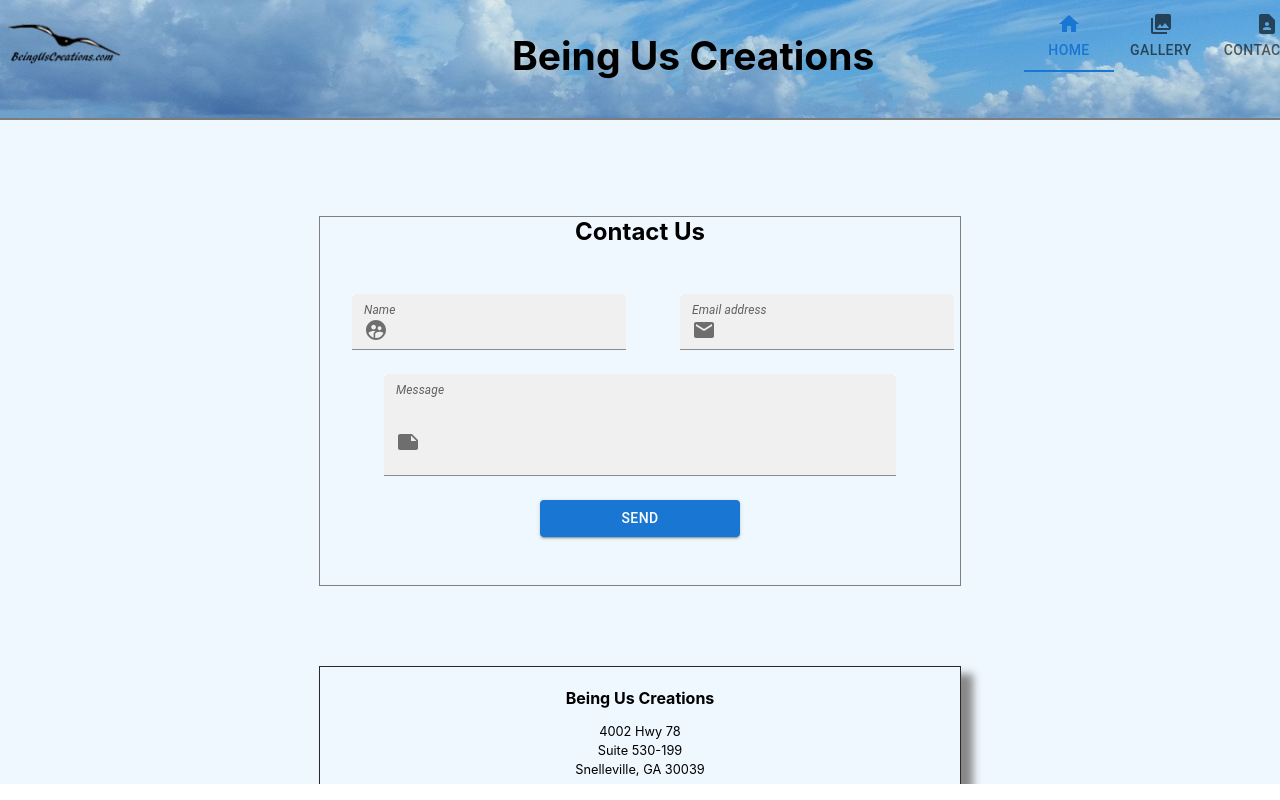
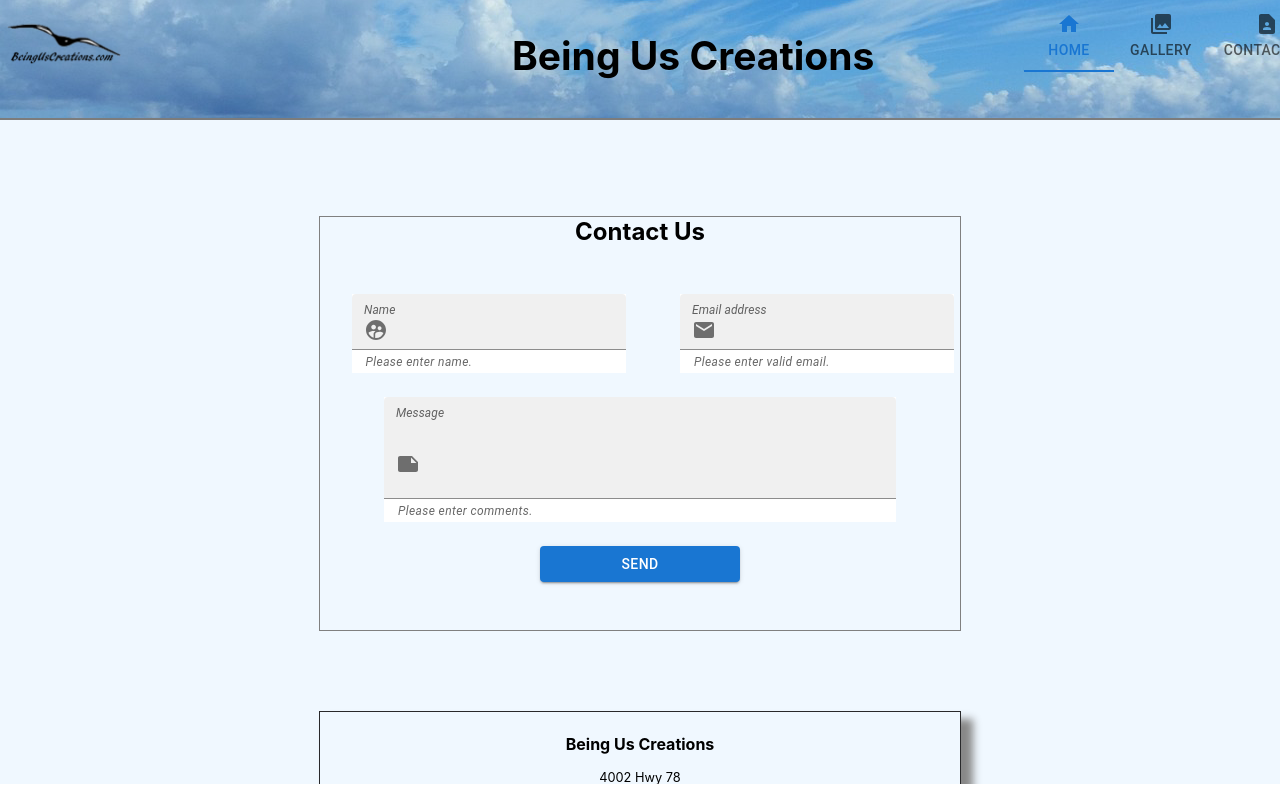
Before and after one commit to speights11/buscv2, a React (Create React App) app: page /contact in a window 1280 px wide. Built offline with nearby package versions, Linux system fonts and the light colour scheme; what aws-amplify would draw is missing.

Commit message:
Add validations

```diff
--- a/src/pages/Contact/Contact.jsx
+++ b/src/pages/Contact/Contact.jsx
@@ -8,16 +8,41 @@ import NoteIcon from "@mui/icons-material/Note";
 import SupervisedUserCircleIcon from "@mui/icons-material/SupervisedUserCircle";
 import "App.css";
 
+const errCheck = 0x0000;
+const nameErr = 0x0001;
+const emailErr = 0x0010;
+const messageErr = 0x0100;
+
 const Contact = () => {
   const [name, setName] = useState("");
   const [email, setEmail] = useState("");
   const [message, setMessage] = useState("");
   const [complete, setComplete] = useState(false);
+  const [errorState, setErrorState] = useState(errCheck);
 
   const handleSubmit = () => {
-    callAwsEmailSvc("contact", name, email, message).then(() =>
-      setComplete(true),
-    );
+    setErrorState(errCheck);
+    let tstVal = 0x0000;
+
+    if (!name || name.length <= 0) {
+      tstVal = tstVal | nameErr;
+    }
+
+    if (!/^[A-Z0-9._%+-]+@[A-Z0-9.-]+\.[A-Z]{2,4}$/i.test(email)) {
+      tstVal = tstVal | emailErr;
+    }
+
+    if (!message || message.length <= 0) {
+      tstVal = tstVal | messageErr;
+    }
+
+    if (tstVal > errCheck) {
+      setErrorState(tstVal);
+    } else {
+      callAwsEmailSvc("contact", name, email, message).then(() =>
+        setComplete(true),
+      );
+    }
   };
 
   return (
@@ -28,6 +53,9 @@ const Contact = () => {
           <div className="form-row">
             <FormControl>
               <TextField
+                error={errorState & nameErr}
+                helperText="Please enter name."
+                id="nameFld"
                 sx={{ m: 1, minWidth: "20vw", background: "#ffffff" }}
                 label="Name"
                 variant="filled"
@@ -44,6 +72,9 @@ const Contact = () => {
 
             <FormControl>
               <TextField
+                error={errorState & emailErr}
+                helperText="Please enter valid email."
+                id="emailFld"
                 sx={{ m: 1, minWidth: "20vw", background: "#ffffff" }}
                 label="Email address"
                 variant="filled"
@@ -61,6 +92,9 @@ const Contact = () => {
 
           <FormControl>
             <TextField
+              error={errorState & messageErr}
+              helperText="Please enter comments."
+              id="messageFld"
               sx={{ m: 1, minWidth: "40vw", background: "#ffffff" }}
               multiline
               minRows={3}
--- a/src/pages/Home/Home.jsx
+++ b/src/pages/Home/Home.jsx
@@ -13,12 +13,19 @@ import { callAwsEmailSvc } from "components/EmailService";
 import gina from "assets/images/gina2.png";
 import "App.css";
 
+const errCheck = 0x0000;
+const nameErr = 0x0001;
+const emailErr = 0x0010;
+const messageErr = 0x0100;
+
 const Home = () => {
   const [source, setSource] = useState("");
   const [name, setName] = useState("");
   const [email, setEmail] = useState("");
   const [message, setMessage] = useState("");
   const [complete, setComplete] = useState(false);
+  const [errorState, setErrorState] = useState(errCheck);
+
   const options = ["From a friend", "Internet Search", "An Art Show", "Other"];
 
   const handleChange = (event) => {
@@ -26,8 +33,27 @@ const Home = () => {
   };
 
   const handleSubmit = () => {
-    const msg = source === 3 ? `Other: ${message}` : `${options[source]}`;
-    callAwsEmailSvc("join", name, email, msg).then(() => setComplete(true));
+    setErrorState(errCheck);
+    let tstVal = 0x0000;
+
+    if (!name || name.length <= 0) {
+      tstVal = tstVal | nameErr;
+    }
+
+    if (!/^[A-Z0-9._%+-]+@[A-Z0-9.-]+\.[A-Z]{2,4}$/i.test(email)) {
+      tstVal = tstVal | emailErr;
+    }
+
+    if (source === "") {
+      tstVal = tstVal | messageErr;
+    }
+
+    if (tstVal > errCheck) {
+      setErrorState(tstVal);
+    } else {
+      const msg = source === 3 ? `Other: ${message}` : `${options[source]}`;
+      callAwsEmailSvc("join", name, email, msg).then(() => setComplete(true));
+    }
   };
 
   return (
@@ -54,6 +80,8 @@ const Home = () => {
           <div className="form-row">
             <FormControl>
               <TextField
+                error={errorState & nameErr}
+                helperText="Please enter name."
                 sx={{ m: 1, minWidth: "25vw", background: "#ffffff" }}
                 label="Name"
                 variant="filled"
@@ -70,6 +98,8 @@ const Home = () => {
 
             <FormControl>
               <TextField
+                error={errorState & emailErr}
+                helperText="Please enter name."
                 sx={{ m: 1, minWidth: "25vw", background: "#ffffff" }}
                 label="Email address"
                 variant="filled"
@@ -86,7 +116,11 @@ const Home = () => {
           </div>
 
           <div className="form-row">
-            <FormControl sx={{ m: 1, minWidth: "20vw" }}>
+            <FormControl
+              sx={{ m: 1, minWidth: "20vw" }}
+              error={errorState & messageErr}
+              helperText="Please make a selection."
+            >
               <InputLabel id="demo-simple-select-autowidth-label">
                 How did you hear about us?
               </InputLabel>
```
